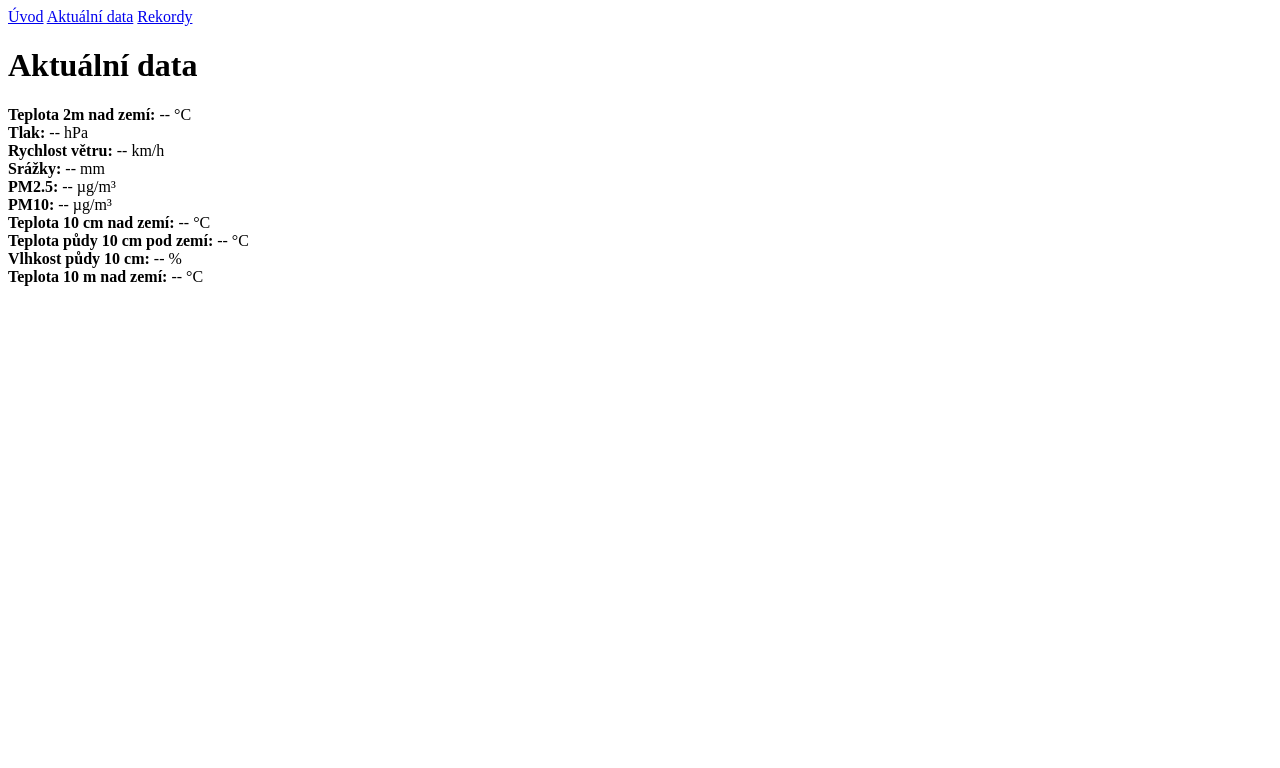
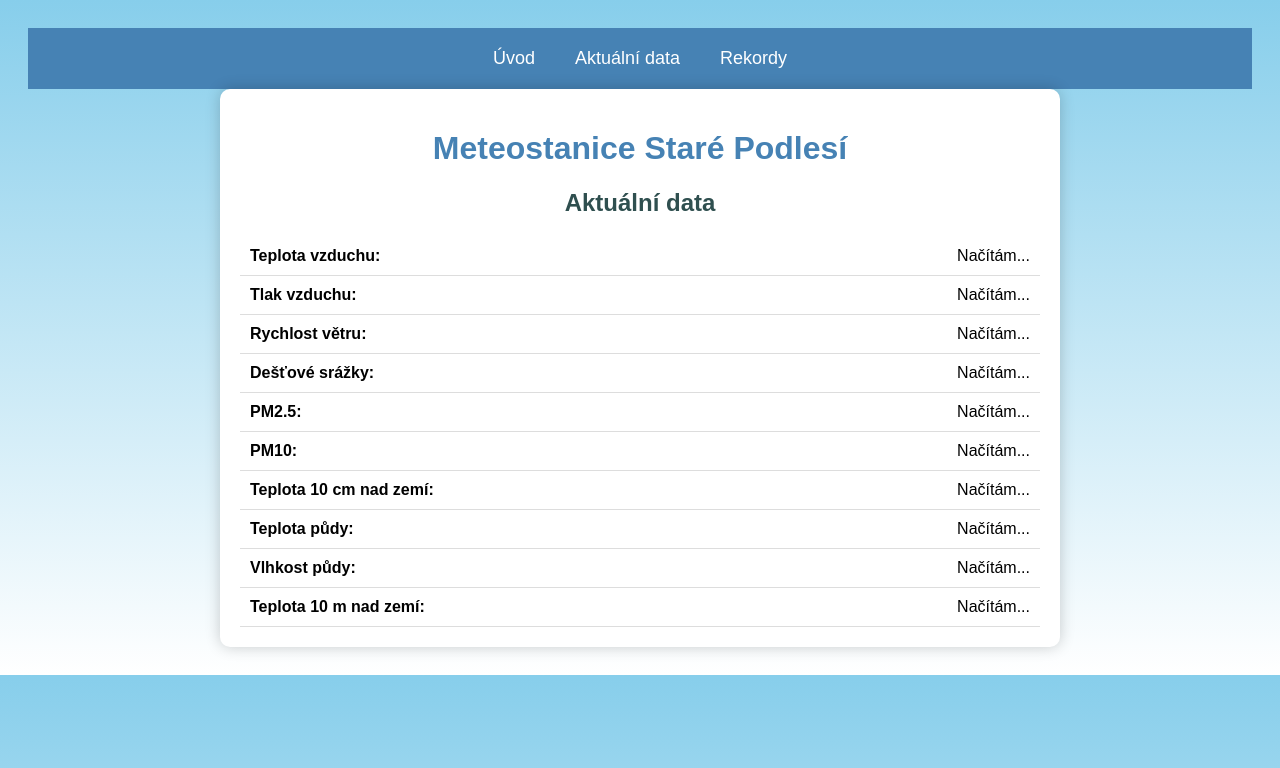
Before and after one commit to Meteostanice-Podlesi/Meteostanice-Stare-Podlesi, a plain HTML site: page data.html in a window 1280 px wide. Drawn offline with nearby package versions, Linux system fonts and the light colour scheme; no server answers.

Commit message:
Update data.html

```diff
--- a/data.html
+++ b/data.html
@@ -4,48 +4,98 @@
     <meta charset="UTF-8">
     <meta name="viewport" content="width=device-width, initial-scale=1.0">
     <title>Aktuální data - Meteostanice Staré Podlesí</title>
-    <link rel="stylesheet" href="styles.css">
-    <script src="data.js"></script>
+    <script src="https://cdn.jsdelivr.net/npm/chart.js"></script>
+    <script>
+        async function fetchData() {
+            const response = await fetch('https://tvuj-server.cz/api/data'); // Nahraď správným API endpointem
+            const data = await response.json();
+
+            document.getElementById("temp").textContent = data.temperature + " °C";
+            document.getElementById("pressure").textContent = data.pressure + " hPa";
+            document.getElementById("wind").textContent = data.wind_speed + " km/h";
+            document.getElementById("rain").textContent = data.rain + " mm";
+            document.getElementById("pm25").textContent = data.pm25 + " µg/m³";
+            document.getElementById("pm10").textContent = data.pm10 + " µg/m³";
+            document.getElementById("temp_10cm").textContent = data.temp_10cm + " °C";
+            document.getElementById("soil_temp").textContent = data.soil_temp + " °C";
+            document.getElementById("soil_humidity").textContent = data.soil_humidity + " %";
+            document.getElementById("temp_10m").textContent = data.temp_10m + " °C";
+        }
+
+        setInterval(fetchData, 60000); // Aktualizace každou minutu
+        window.onload = fetchData;
+    </script>
+    <style>
+        body {
+            font-family: Arial, sans-serif;
+            text-align: center;
+            background: linear-gradient(to bottom, #87CEEB, #FFFFFF);
+            padding: 20px;
+        }
+        .container {
+            max-width: 800px;
+            margin: auto;
+            background: white;
+            padding: 20px;
+            border-radius: 10px;
+            box-shadow: 0 0 15px rgba(0, 0, 0, 0.2);
+        }
+        .navbar {
+            display: flex;
+            justify-content: center;
+            background: #4682B4;
+            padding: 10px;
+        }
+        .navbar a {
+            color: white;
+            text-decoration: none;
+            padding: 10px 20px;
+            font-size: 18px;
+        }
+        .navbar a:hover {
+            background: #5A9BD4;
+            border-radius: 5px;
+        }
+        h1 {
+            color: #4682B4;
+        }
+        h2 {
+            color: #2F4F4F;
+        }
+        p {
+            font-size: 18px;
+            color: #333;
+        }
+        .data-box {
+            display: flex;
+            justify-content: space-between;
+            padding: 10px;
+            border-bottom: 1px solid #ddd;
+        }
+    </style>
 </head>
 <body>
+    <!-- Navigační panel -->
     <div class="navbar">
         <a href="index.html">Úvod</a>
         <a href="data.html">Aktuální data</a>
         <a href="records.html">Rekordy</a>
     </div>
 
-    <div class="container">
-        <h1>Aktuální data</h1>
-        <div class="data-box">
-            <strong>Teplota 2m nad zemí:</strong> <span id="temp">-- °C</span>
-        </div>
-        <div class="data-box">
-            <strong>Tlak:</strong> <span id="pressure">-- hPa</span>
-        </div>
-        <div class="data-box">
-            <strong>Rychlost větru:</strong> <span id="wind">-- km/h</span>
-        </div>
-        <div class="data-box">
-            <strong>Srážky:</strong> <span id="rain">-- mm</span>
-        </div>
-        <div class="data-box">
-            <strong>PM2.5:</strong> <span id="pm25">-- µg/m³</span>
-        </div>
-        <div class="data-box">
-            <strong>PM10:</strong> <span id="pm10">-- µg/m³</span>
-        </div>
-        <div class="data-box">
-            <strong>Teplota 10 cm nad zemí:</strong> <span id="temp_10cm">-- °C</span>
-        </div>
-        <div class="data-box">
-            <strong>Teplota půdy 10 cm pod zemí:</strong> <span id="soil_temp">-- °C</span>
-        </div>
-        <div class="data-box">
-            <strong>Vlhkost půdy 10 cm:</strong> <span id="soil_humidity">-- %</span>
-        </div>
-        <div class="data-box">
-            <strong>Teplota 10 m nad zemí:</strong> <span id="temp_10m">-- °C</span>
-        </div>
+    <!-- Aktuální data -->
+    <div class="container" id="data">
+        <h1>Meteostanice Staré Podlesí</h1>
+        <h2>Aktuální data</h2>
+        <div class="data-box"><strong>Teplota vzduchu:</strong> <span id="temp">Načítám...</span></div>
+        <div class="data-box"><strong>Tlak vzduchu:</strong> <span id="pressure">Načítám...</span></div>
+        <div class="data-box"><strong>Rychlost větru:</strong> <span id="wind">Načítám...</span></div>
+        <div class="data-box"><strong>Dešťové srážky:</strong> <span id="rain">Načítám...</span></div>
+        <div class="data-box"><strong>PM2.5:</strong> <span id="pm25">Načítám...</span></div>
+        <div class="data-box"><strong>PM10:</strong> <span id="pm10">Načítám...</span></div>
+        <div class="data-box"><strong>Teplota 10 cm nad zemí:</strong> <span id="temp_10cm">Načítám...</span></div>
+        <div class="data-box"><strong>Teplota půdy:</strong> <span id="soil_temp">Načítám...</span></div>
+        <div class="data-box"><strong>Vlhkost půdy:</strong> <span id="soil_humidity">Načítám...</span></div>
+        <div class="data-box"><strong>Teplota 10 m nad zemí:</strong> <span id="temp_10m">Načítám...</span></div>
     </div>
 </body>
 </html>
```
